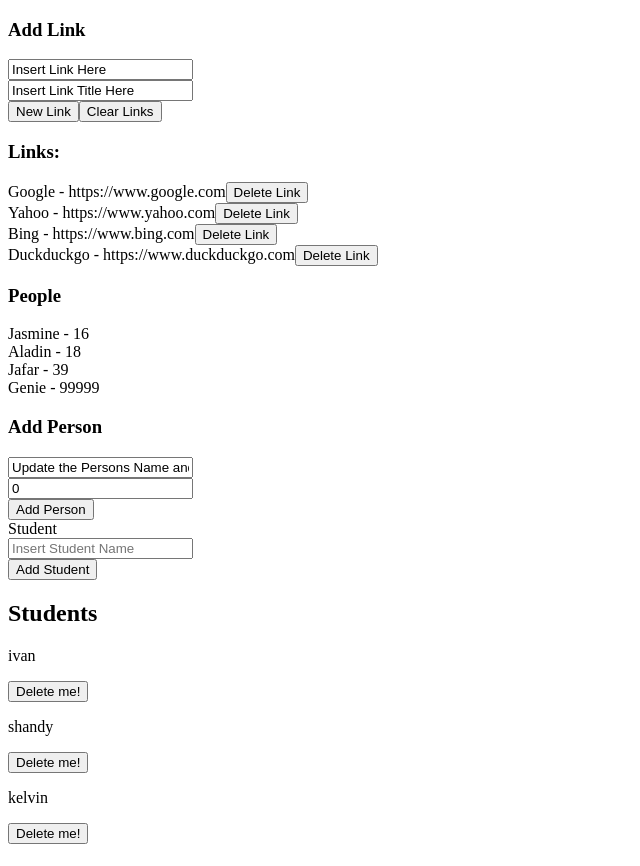
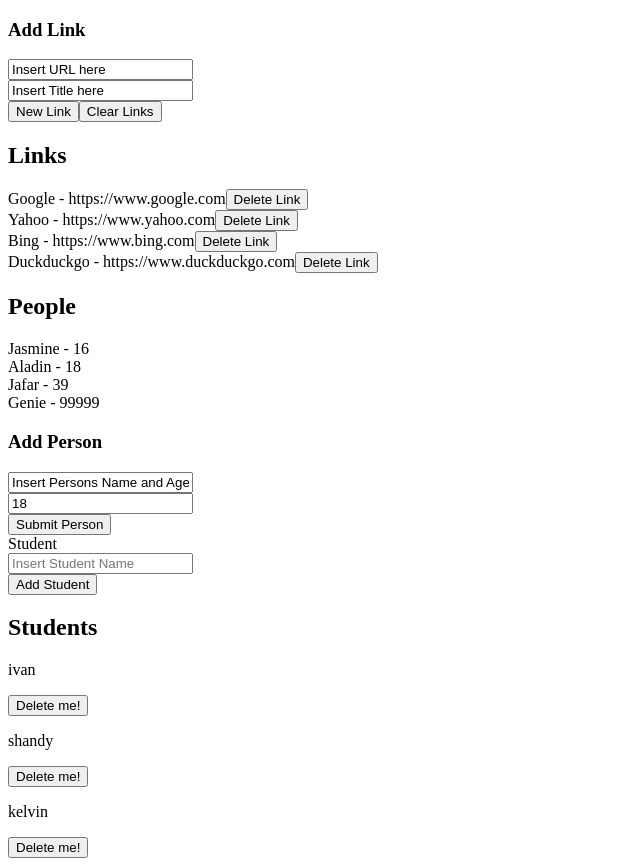
Before and after one commit to martinho2808/React_App, a React (Create React App) app: page / in a window 1280 px wide. Shown: the whole page, without its empty margins (0-640 px from the left). Built offline with nearby package versions, Linux system fonts and the light colour scheme.

Commit message:
editing not tested

```diff
--- a/src/Components/ClassList.js
+++ b/src/Components/ClassList.js
@@ -1,3 +1,53 @@
+
+// Hook based functional component with Redux hooks
+import { useState } from "react";
+import { useSelector, useDispatch } from "react-redux";
+import { AddStudent, DeleteStudent } from "../Redux/class/actions";
+
+export const ClassList = (props) => {
+  const [student, setStudent] = useState("");
+  const studentsFromRedux = useSelector((state) => state.studentStore.students);
+
+  const dispatch = useDispatch();
+
+  return (
+    <div>
+      <label>Student</label>
+      <br />
+      <input
+        type="text"
+        value={student}
+        placeholder="Insert Student Name"
+        onChange={(e) => setStudent(e.target.value)}
+      />
+      <br />
+      <button
+        onClick={() => {
+          dispatch(AddStudent(student));
+          setStudent("");
+        }}
+      >
+        Add Student
+      </button>
+
+      <br />
+
+      <h2> Students </h2>
+      {studentsFromRedux && studentsFromRedux.length > 0
+        ? studentsFromRedux.map((student, i) => (
+            <div key={i}>
+              <p>{student}</p>
+              <button onClick={() => dispatch(DeleteStudent(i))}>
+                Delete me!
+              </button>
+            </div>
+          ))
+        : null}
+    </div>
+  );
+};
+
+// class based component with redux connect
 // import React from "react";
 // import { connect } from "react-redux";
 // import { AddStudent, DeleteStudent } from "../Redux/class/actions";
@@ -61,50 +111,3 @@
 //   mapStateToProps,
 //   mapDispatchToProps
 // )(PureClassList);
-
-import { useState } from "react";
-import { useSelector, useDispatch } from "react-redux";
-import { AddStudent, DeleteStudent } from "../Redux/class/actions";
-
-export const ClassList = (props) => {
-  const [student, setStudent] = useState("");
-  const studentsFromRedux = useSelector((state) => state.studentStore.students);
-
-  const dispatch = useDispatch();
-
-  return (
-    <div>
-      <label>Student</label>
-      <br />
-      <input
-        type="text"
-        value={student}
-        placeholder="Insert Student Name"
-        onChange={(e) => setStudent(e.target.value)}
-      />
-      <br />
-      <button
-        onClick={() => {
-          dispatch(AddStudent(student));
-          setStudent("");
-        }}
-      >
-        Add Student
-      </button>
-
-      <br />
-
-      <h2> Students </h2>
-      {studentsFromRedux && studentsFromRedux.length > 0
-        ? studentsFromRedux.map((student, i) => (
-            <div key={i}>
-              <p>{student}</p>
-              <button onClick={() => dispatch(DeleteStudent(i))}>
-                Delete me!
-              </button>
-            </div>
-          ))
-        : null}
-    </div>
-  );
-};
--- a/src/Components/LinkList.js
+++ b/src/Components/LinkList.js
@@ -1,170 +1,167 @@
-import React from "react";
+// Hook based functional component with Redux hooks
 
-import { connect } from "react-redux";
+import { useState } from "react";
+import { useDispatch, useSelector } from "react-redux";
 import { CLEAR_LINKS, AddLink, DeleteLink } from "../Redux/links/actions";
 
-class PureLinkList extends React.Component {
-  constructor(props) {
-    super(props);
+export const LinkList = (props) => {
+  const [url, setUrl] = useState("Insert URL here");
+  const [title, setTitle] = useState("Insert Title here");
 
-    this.state = {
-      url: "Insert Link Here",
-      title: "Insert Link Title Here",
+  const linksFromRedux = useSelector((state) => state.linkStore.links);
+
+  const dispatch = useDispatch();
+
+  const submitLink = (e) => {
+    e.preventDefault();
+    const newLink = {
+      title,
+      url,
     };
-  }
-
-  // Dynamically Add Links
-  submitLink = (e) => {
-    e.preventDefault();
-
-    const link = {
-      title: this.state.title,
-      url: this.state.url,
+    dispatch(AddLink(newLink));
+    setUrl("Insert URL here");
+    setTitle("Insert Title here");
   };
 
-    this.props.addLinkMDP(link);
-
-    this.setState({
-      url: "Insert Link Here",
-      title: "Insert Link Title Here",
-    });
+  const clearLink = () => dispatch({ type: CLEAR_LINKS });
+  const deleteLink = (i) => {
+    dispatch(DeleteLink(i));
   };
 
-  // Function to handle input changes
-  handleInputChange = (e) => {
-    if (e.currentTarget.name === "url") {
-      this.setState({
-        url: e.currentTarget.value,
-      });
-    } else if (e.currentTarget.name === "title") {
-      this.setState({
-        title: e.currentTarget.value,
-      });
-    }
-  };
-
-  render() {
   return (
     <>
-        {/* Code to add links dynamically */}
       <h3>Add Link</h3>
-
       <input
         type="text"
-          value={this.state.url}
-          name="url"
-          onChange={this.handleInputChange}
+        value={url}
+        onChange={(e) => setUrl(e.currentTarget.value)}
       />
       <br />
       <input
         type="text"
-          value={this.state.title}
-          name="title"
-          onChange={this.handleInputChange}
+        value={title}
+        onChange={(e) => setTitle(e.currentTarget.value)}
       />
       <br />
-        <button onClick={this.submitLink}>New Link</button>
-        <button onClick={this.props.clearLinkMDP}>Clear Links</button>
+      <button onClick={submitLink}> New Link</button>
+      <button onClick={clearLink}>Clear Links</button>
 
-        {/* Code to display links from the Redux store */}
-        <h3>Links:</h3>
-        {this.props.links.map((link, i) => (
+      <h2>Links</h2>
+      {linksFromRedux.map((link, i) => (
         <div key={i}>
           {link.title} - {link.url}
-            {/* Button to delete te link */}
-            <button onClick={() => this.props.deleteLinkMDP(i)}>
-              Delete Link
-            </button>
+          <button onClick={(i) => deleteLink(i)}>Delete Link</button>
         </div>
       ))}
     </>
   );
-  }
-}
-
-const mapStateToProps = (state) => {
-  return {
-    links: state.linkStore.links,
-  };
 };
 
-const mapDispatchToProps = (dispatch) => {
-  return {
-    // dispatching an action to alter the state
-    addLinkMDP: (link) => dispatch(AddLink(link)),
-    // dispatching an action creator
-    clearLinkMDP: () =>
-      dispatch({
-        type: CLEAR_LINKS,
-      }),
-    deleteLinkMDP: (i) => dispatch(DeleteLink(i)),
-  };
-};
+// Class based component with Redux connect
+// import React from "react";
 
-export const LinkList = connect(
-  mapStateToProps,
-  mapDispatchToProps
-)(PureLinkList);
+// import { connect } from "react-redux";
+// import { CLEAR_LINKS, AddLink, DeleteLink } from "../Redux/links/actions";
 
-// Hooks below
+// class PureLinkList extends React.Component {
+//   constructor(props) {
+//     super(props);
 
-// import { useState } from "react";
-// import { useDispatch, useSelector } from "react-redux";
-// import {
-//   CLEAR_LINKS,
-//   AddLink,
-//   DeleteLink,
-// } from "../Redux/links/actions";
+//     this.state = {
+//       url: "Insert Link Here",
+//       title: "Insert Link Title Here",
+//     };
+//   }
 
-// export const LinkList = (props) => {
-//   const [url, setUrl] = useState("Insert URL here");
-//   const [title, setTitle] = useState("Insert Title here");
+//   // Dynamically Add Links
+//   submitLink = (e) => {
+//     e.preventDefault();
 
-//   const linksFromRedux = useSelector((state) => state.linkStore.links);
+//     const link = {
+//       title: this.state.title,
+//       url: this.state.url,
+//     };
 
-//   const dispatch = useDispatch();
+//     this.props.addLinkMDP(link);
 
-//   const submitLink = (e) => {
-//     e.preventDefault();
-//     const newLink = {
-//       title,
-//       url,
-//     };
-//     dispatch(AddLink(newLink));
-//     setUrl("Insert URL here");
-//     setTitle("Insert Title here");
+//     this.setState({
+//       url: "Insert Link Here",
+//       title: "Insert Link Title Here",
+//     });
 //   };
 
-//   const clearLink = () => dispatch({ type: CLEAR_LINKS });
-//   const deleteLink = (i) => {
-//     dispatch(DeleteLink(i));
+//   // Function to handle input changes
+//   handleInputChange = (e) => {
+//     if (e.currentTarget.name === "url") {
+//       this.setState({
+//         url: e.currentTarget.value,
+//       });
+//     } else if (e.currentTarget.name === "title") {
+//       this.setState({
+//         title: e.currentTarget.value,
+//       });
+//     }
 //   };
 
-//   return (
-//     <>
-//       <h3>Add Link</h3>
-//       <input
-//         type="text"
-//         value={url}
-//         onChange={(e) => setUrl(e.currentTarget.value)}
-//       />
-//       <br />
-//       <input
-//         type="text"
-//         value={title}
-//         onChange={(e) => setTitle(e.currentTarget.value)}
-//       />
-//       <br />
-//       <button onClick={submitLink}> New Link</button>
-//       <button onClick={clearLink}>Clear Links</button>
+//   render() {
+//     return (
+//       <>
+//         {/* Code to add links dynamically */}
+//         <h3>Add Link</h3>
 
-//       <h2>Links</h2>
-//       {linksFromRedux.map((link, i) => (
-//         <div key={i}>
-//           {link.title} - {link.url}
-//           <button onClick={(i) => deleteLink(i)}>Delete Link</button>
-//         </div>
-//       ))}
-//     </>
-//   );
+//         <input
+//           type="text"
+//           value={this.state.url}
+//           name="url"
+//           onChange={this.handleInputChange}
+//         />
+//         <br />
+//         <input
+//           type="text"
+//           value={this.state.title}
+//           name="title"
+//           onChange={this.handleInputChange}
+//         />
+//         <br />
+//         <button onClick={this.submitLink}>New Link</button>
+//         <button onClick={this.props.clearLinkMDP}>Clear Links</button>
+
+//         {/* Code to display links from the Redux store */}
+//         <h3>Links:</h3>
+//         {this.props.links.map((link, i) => (
+//           <div key={i}>
+//             {link.title} - {link.url}
+//             {/* Button to delete te link */}
+//             <button onClick={() => this.props.deleteLinkMDP(i)}>
+//               Delete Link
+//             </button>
+//           </div>
+//         ))}
+//       </>
+//     );
+//   }
+// }
+
+// const mapStateToProps = (state) => {
+//   return {
+//     links: state.linkStore.links,
+//   };
 // };
+
+// const mapDispatchToProps = (dispatch) => {
+//   return {
+//     // dispatching an action to alter the state
+//     addLinkMDP: (link) => dispatch(AddLink(link)),
+//     // dispatching an action creator
+//     clearLinkMDP: () =>
+//       dispatch({
+//         type: CLEAR_LINKS,
+//       }),
+//     deleteLinkMDP: (i) => dispatch(DeleteLink(i)),
+//   };
+// };
+
+// export const LinkList = connect(
+//   mapStateToProps,
+//   mapDispatchToProps
+// )(PureLinkList);
--- a/src/Components/PersonList.js
+++ b/src/Components/PersonList.js
@@ -1,141 +1,143 @@
-import React from "react";
-import { connect } from "react-redux";
+// Hooks based functional component with Redux hooks
+import { useState } from "react";
+import { useSelector, useDispatch } from "react-redux";
 import { AddPerson } from "../Redux/people/actions";
 
-class PurePersonList extends React.Component {
-  constructor(props) {
-    super(props);
-    this.state = {
-      person: "Update the Persons Name and Age",
-      age: 0,
+export const PersonList = (props) => {
+  const [person, setPerson] = useState("Insert Persons Name and Age");
+  const [age, setAge] = useState(18);
+
+  const peopleFromRedux = useSelector((state) => state.peopleStore.people);
+
+  const dispatch = useDispatch();
+
+  const handleSubmit = (e) => {
+    e.preventDefault();
+    const newPerson = {
+      name: person,
+      age: age,
     };
-  }
-
-  handleChange = (e) => {
-    if (e.currentTarget.name === "person") {
-      this.setState({
-        person: e.currentTarget.value,
-      });
-    } else if (e.currentTarget.name === "age") {
-      this.setState({
-        age: e.currentTarget.value,
-      });
-    }
+    dispatch(AddPerson(newPerson));
+    setPerson("Insert Persons Name and Age");
+    setAge(18);
   };
 
-  handleSubmit = (e) => {
-    e.preventDefault();
-    const person = {
-      name: this.state.person,
-      age: this.state.age,
-    };
-    this.props.sendPersonMDP(person);
-    this.setState({
-      person: "Update the Persons Name and Age",
-      age: 0,
-    });
-  };
-
-  render() {
   return (
     <>
-        <h3>People</h3>
-        {this.props.people.map((person, index) => (
-          <div key={index}>
+      <h2>People</h2>
+      {peopleFromRedux.map((person, i) => (
+        <div key={i}>
           {person.name} - {person.age}
         </div>
       ))}
 
-        <h3> Add Person </h3>
+      <h3>Add Person</h3>
       <input
         type="text"
-          value={this.state.person}
-          name="person"
-          onChange={this.handleChange}
+        value={person}
+        onChange={(e) => setPerson(e.currentTarget.value)}
       />
       <br />
       <input
         type="number"
-          value={this.state.age}
-          name="age"
-          onChange={this.handleChange}
+        value={age}
+        onChange={(e) => setAge(e.currentTarget.value)}
       />
       <br />
-        <button onClick={this.handleSubmit}>Add Person</button>
+      <button type="submit" onClick={handleSubmit}>
+        {" "}
+        Submit Person
+      </button>
     </>
   );
-  }
-}
-
-const mapStateToProps = (state) => {
-  return {
-    people: state.peopleStore.people,
-  };
 };
 
-const mapDispatchToProps = (dispatch) => {
-  return {
-    sendPersonMDP: (person) => {
-      dispatch(AddPerson(person));
-    },
-  };
-};
 
-export const PersonList = connect(
-  mapStateToProps,
-  mapDispatchToProps
-)(PurePersonList);
-
-// Hooks Example
-// import { useState } from "react";
-// import { useSelector, useDispatch } from "react-redux";
+// Class based component with Redux connect
+// import React from "react";
+// import { connect } from "react-redux";
 // import { AddPerson } from "../Redux/people/actions";
 
-// export const PersonList = (props) => {
-//   const [person, setPerson] = useState("Insert Persons Name and Age");
-//   const [age, setAge] = useState(18);
+// class PurePersonList extends React.Component {
+//   constructor(props) {
+//     super(props);
+//     this.state = {
+//       person: "Update the Persons Name and Age",
+//       age: 0,
+//     };
+//   }
 
-//   const peopleFromRedux = useSelector((state) => state.peopleStore.people);
-
-//   const dispatch = useDispatch();
-
-//   const handleSubmit = (e) => {
-//     e.preventDefault();
-//     const newPerson = {
-//       name: person,
-//       age: age,
-//     };
-//     dispatch(AddPerson(newPerson));
-//     setPerson("Insert Persons Name and Age");
-//     setAge(18);
+//   handleChange = (e) => {
+//     if (e.currentTarget.name === "person") {
+//       this.setState({
+//         person: e.currentTarget.value,
+//       });
+//     } else if (e.currentTarget.name === "age") {
+//       this.setState({
+//         age: e.currentTarget.value,
+//       });
+//     }
 //   };
 
-//   return (
-//     <>
-//       <h2>People</h2>
-//       {peopleFromRedux.map((person, i) => (
-//         <div key={i}>
-//           {person.name} - {person.age}
-//         </div>
-//       ))}
+//   handleSubmit = (e) => {
+//     e.preventDefault();
+//     const person = {
+//       name: this.state.person,
+//       age: this.state.age,
+//     };
+//     this.props.sendPersonMDP(person);
+//     this.setState({
+//       person: "Update the Persons Name and Age",
+//       age: 0,
+//     });
+//   };
 
-//       <h3>Add Person</h3>
-//       <input
-//         type="text"
-//         value={person}
-//         onChange={(e) => setPerson(e.currentTarget.value)}
-//       />
-//       <br />
-//       <input
-//         type="number"
-//         value={age}
-//         onChange={(e) => setAge(e.currentTarget.value)}
-//       />
-//       <br />
-//       <button type="submit" onClick={handleSubmit}>
-//         {" "}
-//         Submit Person
-//       </button>
-//     </>
-//   );
+//   render() {
+//     return (
+//       <>
+//         <h3>People</h3>
+//         {this.props.people.map((person, index) => (
+//           <div key={index}>
+//             {person.name} - {person.age}
+//           </div>
+//         ))}
+
+//         <h3> Add Person </h3>
+//         <input
+//           type="text"
+//           value={this.state.person}
+//           name="person"
+//           onChange={this.handleChange}
+//         />
+//         <br />
+//         <input
+//           type="number"
+//           value={this.state.age}
+//           name="age"
+//           onChange={this.handleChange}
+//         />
+//         <br />
+//         <button onClick={this.handleSubmit}>Add Person</button>
+//       </>
+//     );
+//   }
+// }
+
+// const mapStateToProps = (state) => {
+//   return {
+//     people: state.peopleStore.people,
+//   };
 // };
+
+// const mapDispatchToProps = (dispatch) => {
+//   return {
+//     sendPersonMDP: (person) => {
+//       dispatch(AddPerson(person));
+//     },
+//   };
+// };
+
+// export const PersonList = connect(
+//   mapStateToProps,
+//   mapDispatchToProps
+// )(PurePersonList);
```
Lines whose indentation alone changed are shown as unchanged.
